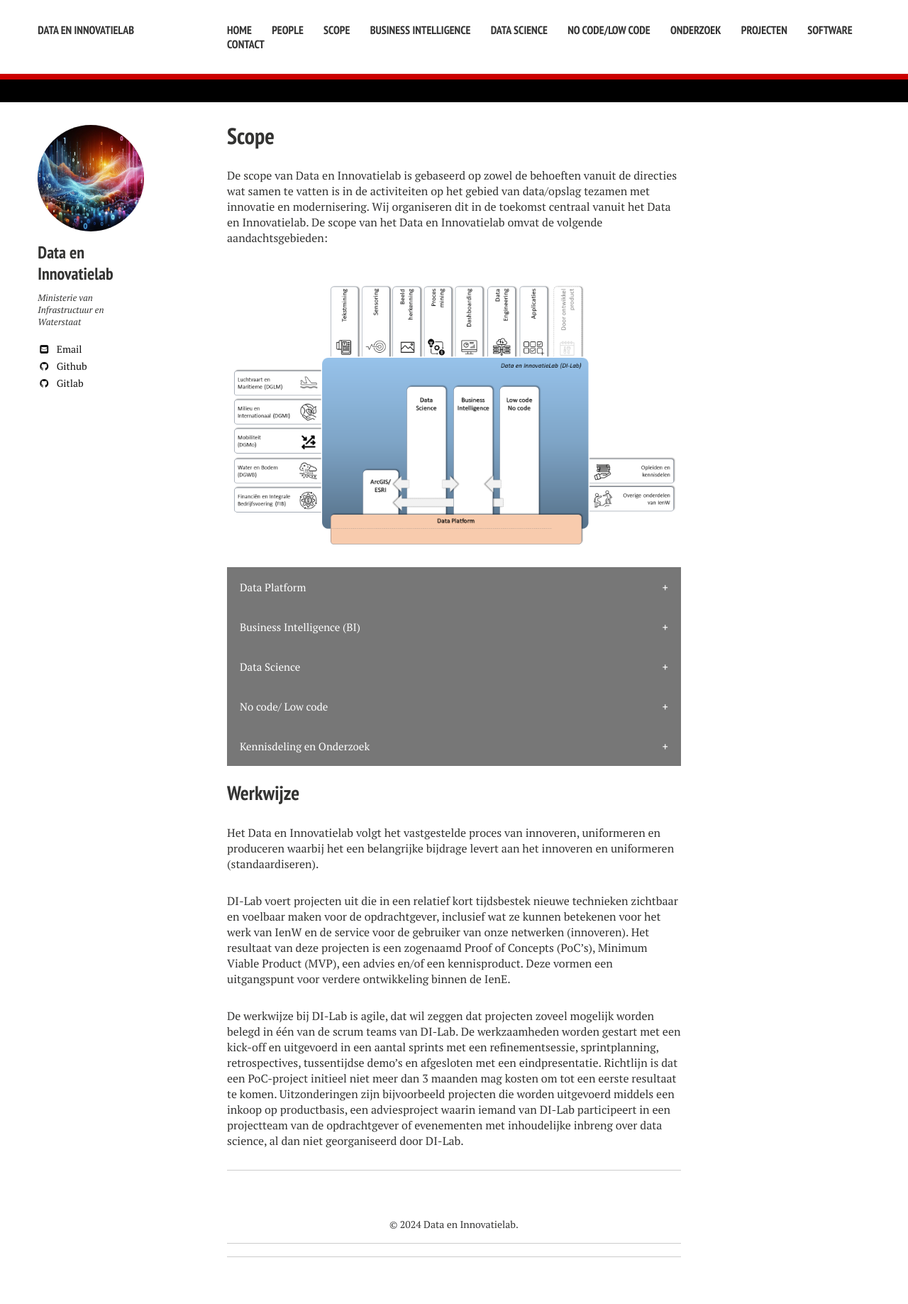
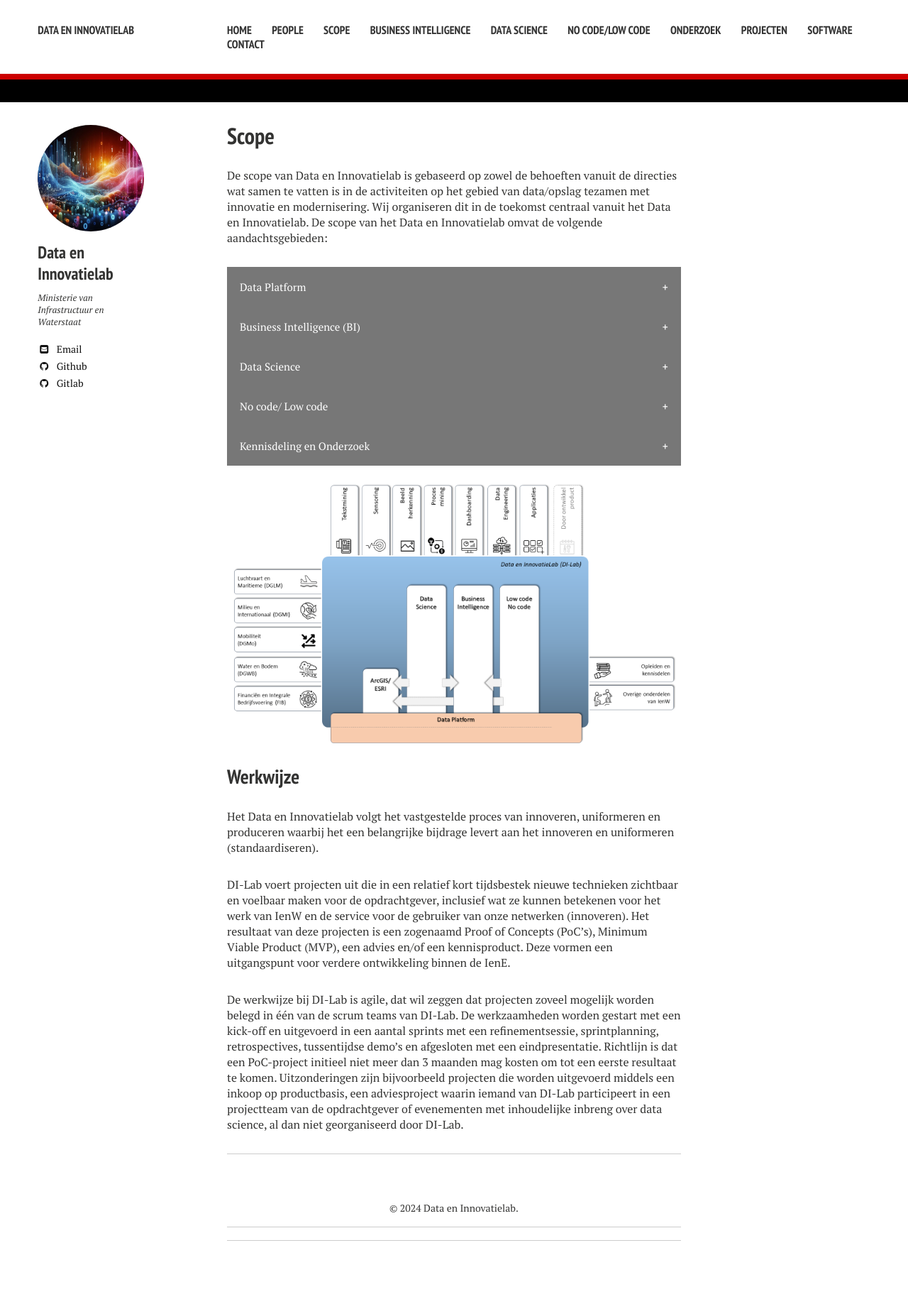
Before and after one commit to datainnovatielab/datainnovatielab.github.io, a Jekyll site: the page built from scope/index.md, in a window 1280 px wide. Shown: the whole page at 71% size. Built offline with Jekyll 4.4.1, drawn with Linux system fonts in a browser that asks for light colours; nearby versions of some CDN libraries; comment, search, counter and statistics services are not loaded; after the commit the page ends 1814 px from its top, so only the background shows below that.

Commit message:
update again

```diff
--- a/scope/index.md
+++ b/scope/index.md
@@ -8,12 +8,6 @@ feature: sample-image-2.jpg
 
 
 De scope van Data en Innovatielab is gebaseerd op zowel de behoeften vanuit de directies wat samen te vatten is in de activiteiten op het gebied van data/opslag tezamen met innovatie en modernisering. Wij organiseren dit in de toekomst centraal vanuit het Data en Innovatielab. De scope van het Data en Innovatielab omvat de volgende aandachtsgebieden:
-
-
-
-<br>
-<img src="figs/focus_dilab.png" width="100%" border="0" alt="">
-<br>
 
 
 
@@ -130,6 +124,12 @@ for (i = 0; i < coll.length; i++) {
 </html>
 
 
+<br>
+<img src="figs/focus_dilab.png" width="100%" border="0" alt="">
+<br>
+
+
+
 
 ## Werkwijze
 
```
